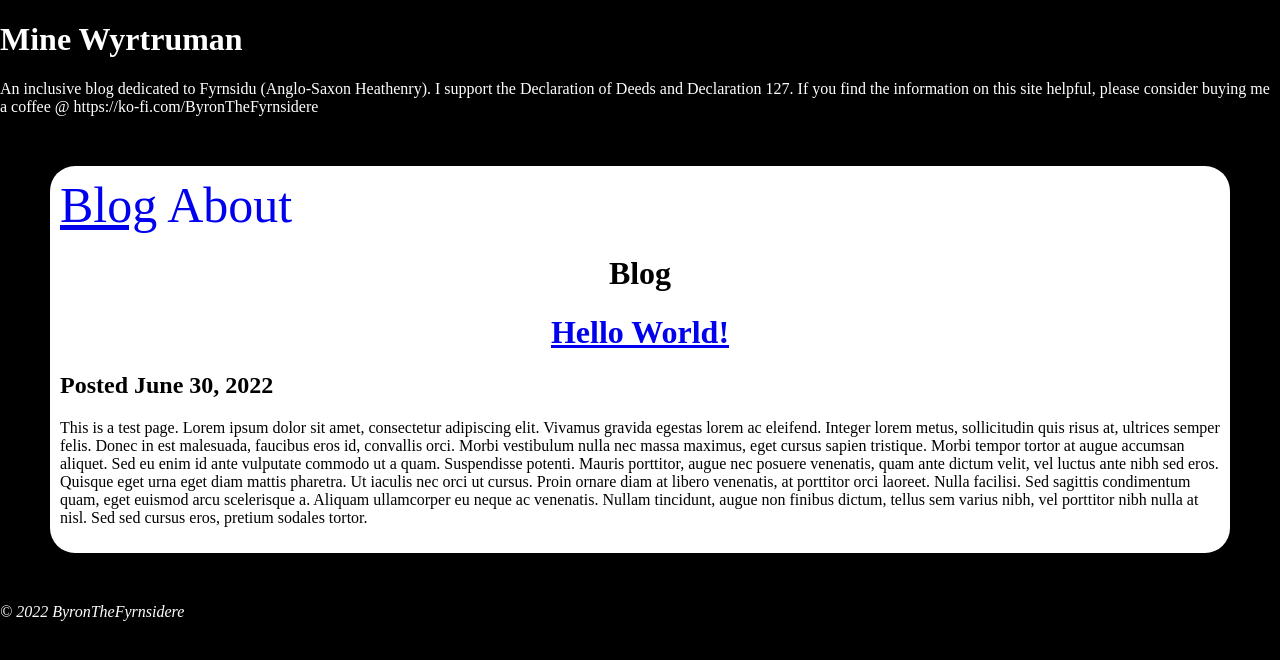
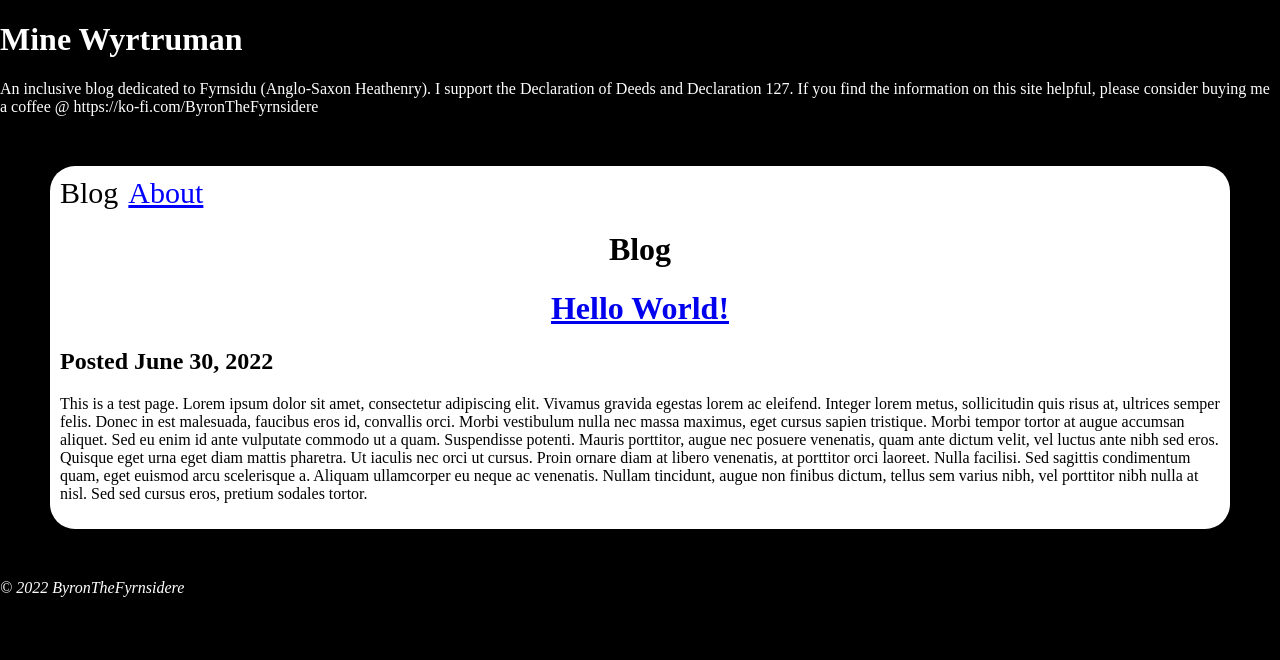
Before and after one commit to byronpendason/byronpendason.github.io, a Jekyll site: the page built from index.md, in a window 1280 px wide. Shown: the top 660 px of the page. Built offline with Jekyll 4.4.1, drawn with Linux system fonts in a browser that asks for light colours; our own code applies the rules of GitHub Pages for plain Markdown files.

Commit message:
Update default.html

```diff
--- a/_layouts/default.html
+++ b/_layouts/default.html
@@ -17,20 +17,21 @@
       }
       nav ul li {
         margin-right: 10px;
-        font-size: 50px;
+        font-size: 30px;
         margin-left: 0px;
         margin-right: 10px;
         padding: 0px;
       }
       nav ul li a {
-        text-decoration: none;
-        font-size: 50px;
+        text-decoration: underline;
+        color: blue;
       }
       nav ul li a:hover {
         text-decoration: underline;
       }
       .active {
-        text-decoration: underline;
+        text-decoration: none;
+        color: black;
       }
       #content {
         margin: 50px;
```
